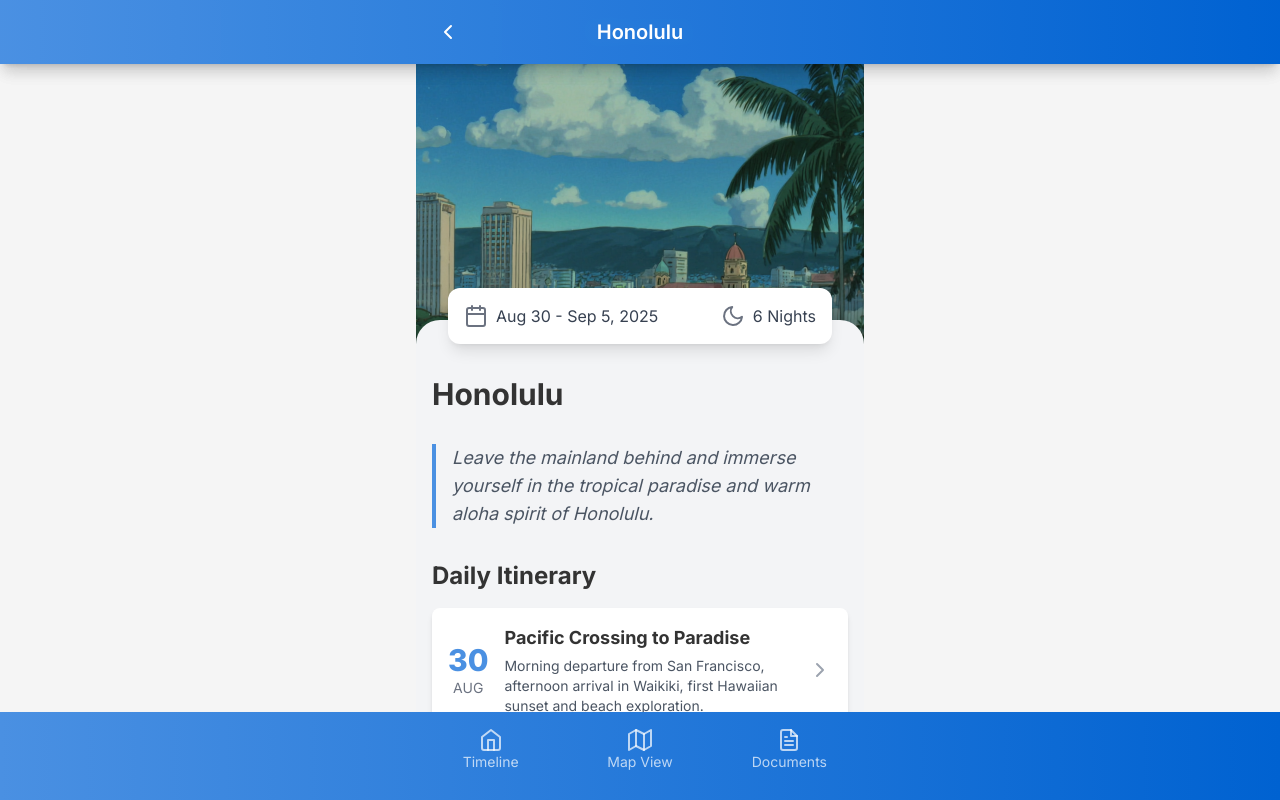
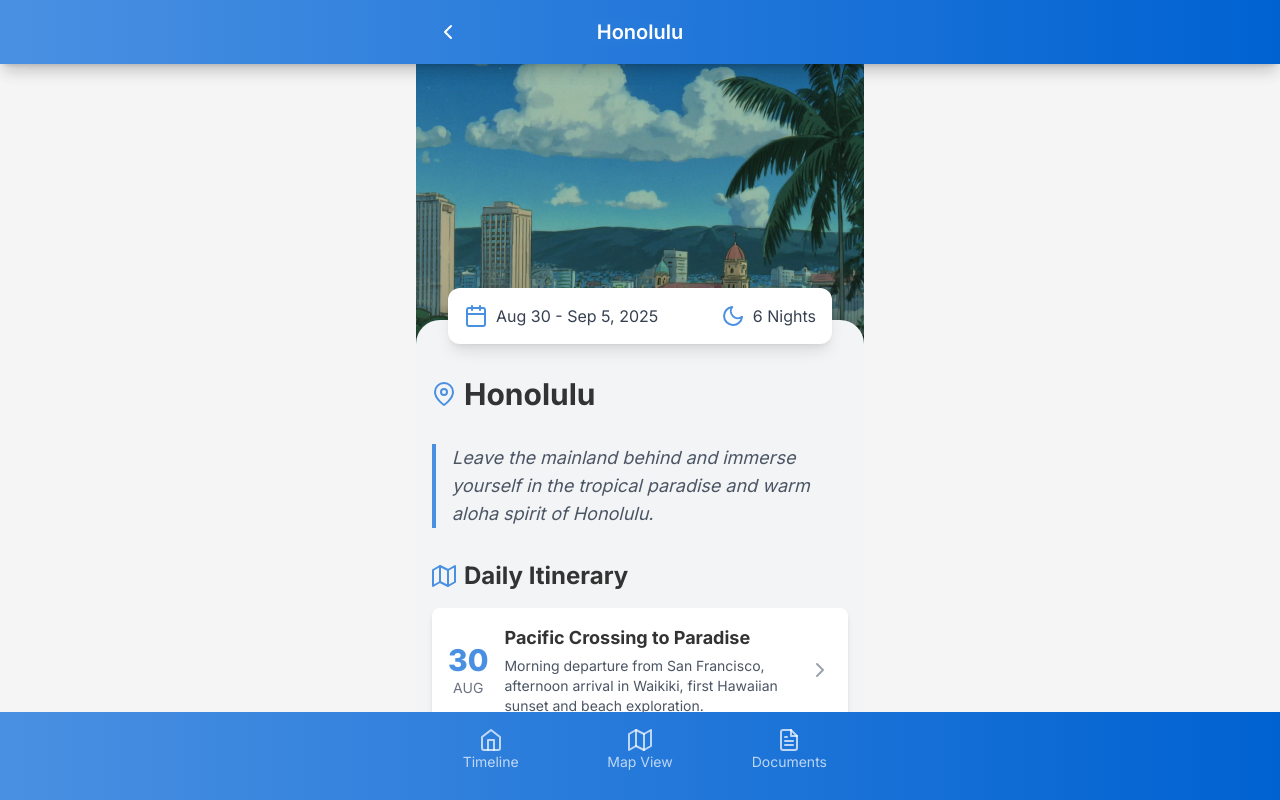
Before and after one commit to oblanao/usa-2025-app, a Next.js app: page /destinations/honolulu in a window 1280 px wide. Shown: the top 800 px of the page. Built offline with nearby package versions, Linux system fonts and the light colour scheme.

Commit message:
totally improves the destination page

```diff
--- a/src/app/destinations/[id]/page.tsx
+++ b/src/app/destinations/[id]/page.tsx
@@ -4,7 +4,7 @@ import Header from "@/app/components/Header";
 import { Day } from "@/app/lib/types";
 import { notFound } from "next/navigation";
 import Image from "next/image";
-import { Calendar, Moon } from "react-feather";
+import { Calendar, Map, MapPin, Moon } from "react-feather";
 import {
   calculateNightsForPlace,
   getPlaceDateRangeLabel,
@@ -49,11 +49,11 @@ export default async function DestinationPage({
         <div className="absolute -top-8 left-1/2 -translate-x-1/2 w-[calc(100%-3rem)] max-w-sm">
           <div className="bg-white rounded-xl shadow-lg p-4 flex justify-between items-center">
             <div className="flex items-center space-x-2">
-              <Calendar className="text-gray-500" />
+              <Calendar className="text-accent" />
               <span className="text-gray-700">{dateRangeLabel}</span>
             </div>
             <div className="flex items-center space-x-2">
-              <Moon className="text-gray-500" />
+              <Moon className="text-accent" />
               <span className="text-gray-700">{`${calculateNightsForPlace(
                 place.id
               )} Nights`}</span>
@@ -62,7 +62,10 @@ export default async function DestinationPage({
         </div>
 
         <div className="mt-8">
-          <h1 className="text-3xl font-bold">{place.name}</h1>
+          <div className="flex items-center space-x-2">
+            <MapPin className="text-accent" />
+            <h1 className="text-3xl font-bold">{place.name}</h1>
+          </div>
           <div className="my-8">
             <div className="border-l-4 border-accent pl-4">
               <p className="text-lg text-gray-600 italic">
@@ -70,7 +73,10 @@ export default async function DestinationPage({
               </p>
             </div>
           </div>
-          <h2 className="text-2xl font-bold text-text mb-4">Daily Itinerary</h2>
+          <div className="flex items-center space-x-2 mb-4">
+            <Map className="text-accent" />
+            <h2 className="text-2xl font-bold text-text">Daily Itinerary</h2>
+          </div>
           <div className="space-y-6">
             {destinationDays.map((day: Day) => (
               <DayCard key={day.day_index} day={day} placeId={place.id} />
```
Also changed, not shown: 1 other file (tests, documents, lock files or other folders).
